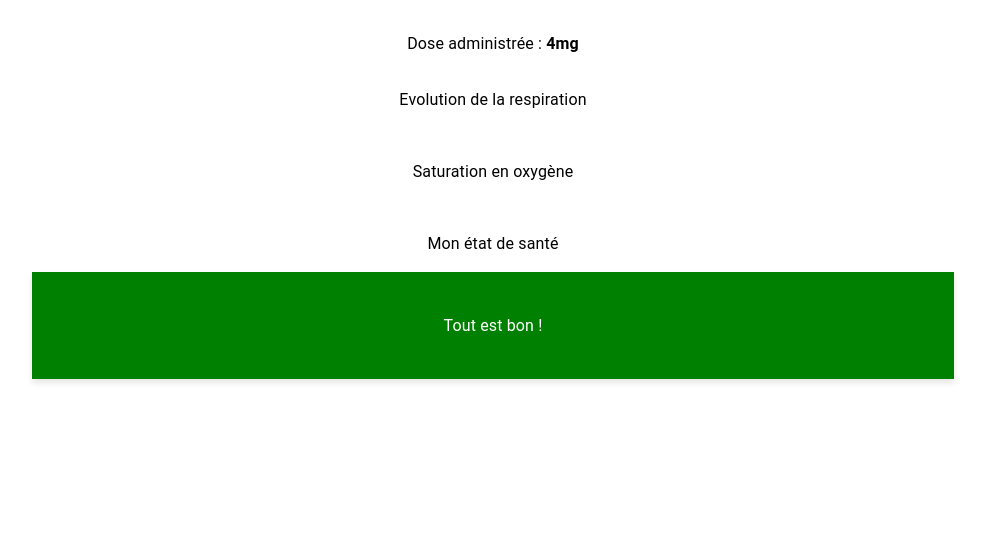
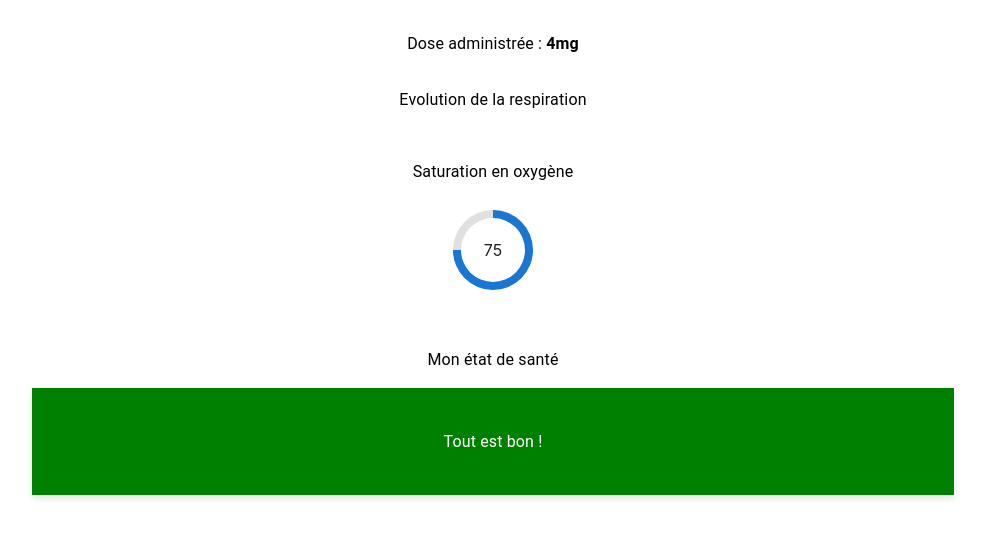
Before and after one commit to merebeabiguime/smart-biomarker-adjust, a React (Create React App) app in the folder frontend/: page / in a window 1280 px wide. Shown: the top 538 px of the page, without its empty margins (147-1132 px from the left). Built offline with nearby package versions, Linux system fonts and the light colour scheme.

Commit message:
Implement gauge component'

```diff
--- a/frontend/package.json
+++ b/frontend/package.json
@@ -6,6 +6,7 @@
     "@emotion/react": "^11.13.3",
     "@emotion/styled": "^11.13.0",
     "@mui/material": "^6.1.4",
+    "@mui/x-charts": "^7.20.0",
     "@reduxjs/toolkit": "^2.3.0",
     "@testing-library/jest-dom": "^5.17.0",
     "@testing-library/react": "^13.4.0",
--- a/frontend/src/App.tsx
+++ b/frontend/src/App.tsx
@@ -1,5 +1,6 @@
 import { Box, Container, Grid2, Typography } from "@mui/material";
 import "./App.css";
+import GaugeChart from "./common/components/GaugeChart/GaugeChart";
 
 function App() {
   return (
@@ -21,6 +22,9 @@ function App() {
       <Grid2 container justifyContent={"center"} mt={4}>
         <Grid2 mb={2} width={"100%"}>
           <Typography textAlign={"center"}>Saturation en oxygène</Typography>
+        </Grid2>
+        <Grid2 mb={2} width={"100%"} height={"100%"}>
+          <GaugeChart value={75} />
         </Grid2>
       </Grid2>
       <Grid2 container justifyContent={"center"} mt={4}>
--- /dev/null
+++ b/frontend/src/common/components/GaugeChart/GaugeChart.tsx
@@ -0,0 +1,19 @@
+import { Gauge } from "@mui/x-charts";
+import React from "react";
+import { TGaugeChartProps } from "./types/TGaugeChartProps";
+
+export default function GaugeChart(props: TGaugeChartProps) {
+  return (
+    <div>
+      <Gauge
+        value={props.value}
+        startAngle={0}
+        endAngle={360}
+        innerRadius="80%"
+        outerRadius="100%"
+        height={100}
+        // ...
+      />
+    </div>
+  );
+}
--- /dev/null
+++ b/frontend/src/common/components/GaugeChart/types/TGaugeChartProps.ts
@@ -0,0 +1,3 @@
+export type TGaugeChartProps = {
+  value: number;
+};
```
Also changed, not shown: 1 other file (tests, documents, lock files or other folders).
